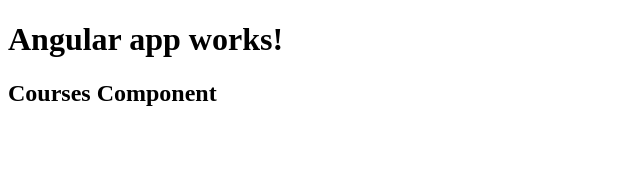
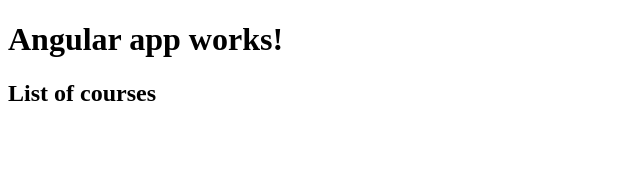
Before and after one commit to fer77/Angular, an Angular app in the folder ecommerce-app/hello-world/: page / in a window 1280 px wide. Shown: the top 170 px of the page, without its empty margins (0-640 px from the left). Built offline with nearby package versions, Linux system fonts and the light colour scheme.

Commit message:
string interpolation

```diff
--- a/ecommerce-app/hello-world/src/app/courses.component.ts
+++ b/ecommerce-app/hello-world/src/app/courses.component.ts
@@ -2,9 +2,9 @@
 
 @Component({
     selector: 'courses',
-    template: '<h2>Courses Component</h2>'
+    template: '<h2>{{ title }}</h2>'
 })
 
 export class CoursesComponent {
-
+	title = "List of courses";
 }
```
Also changed, not shown: 1 other file (tests, documents, lock files or other folders).
